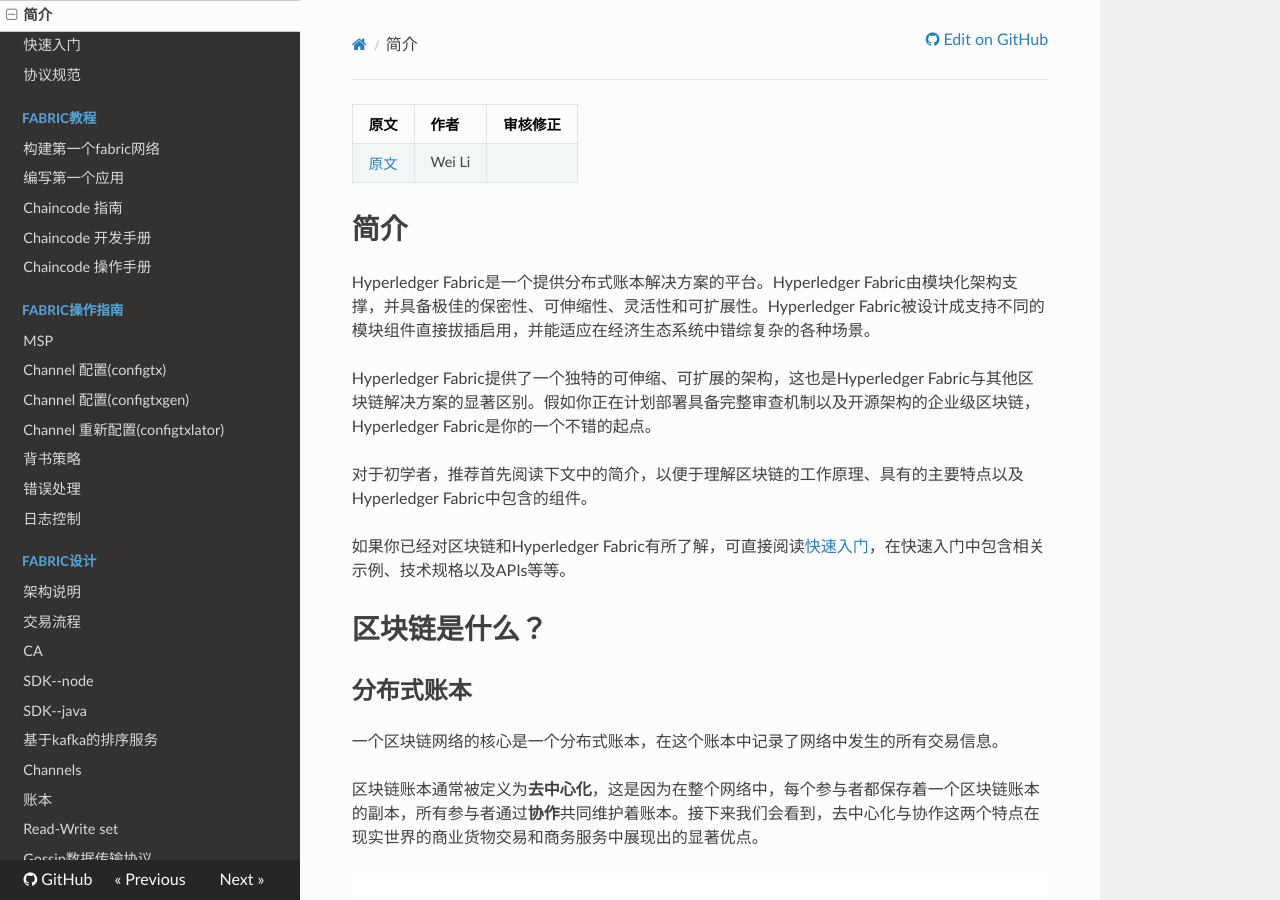
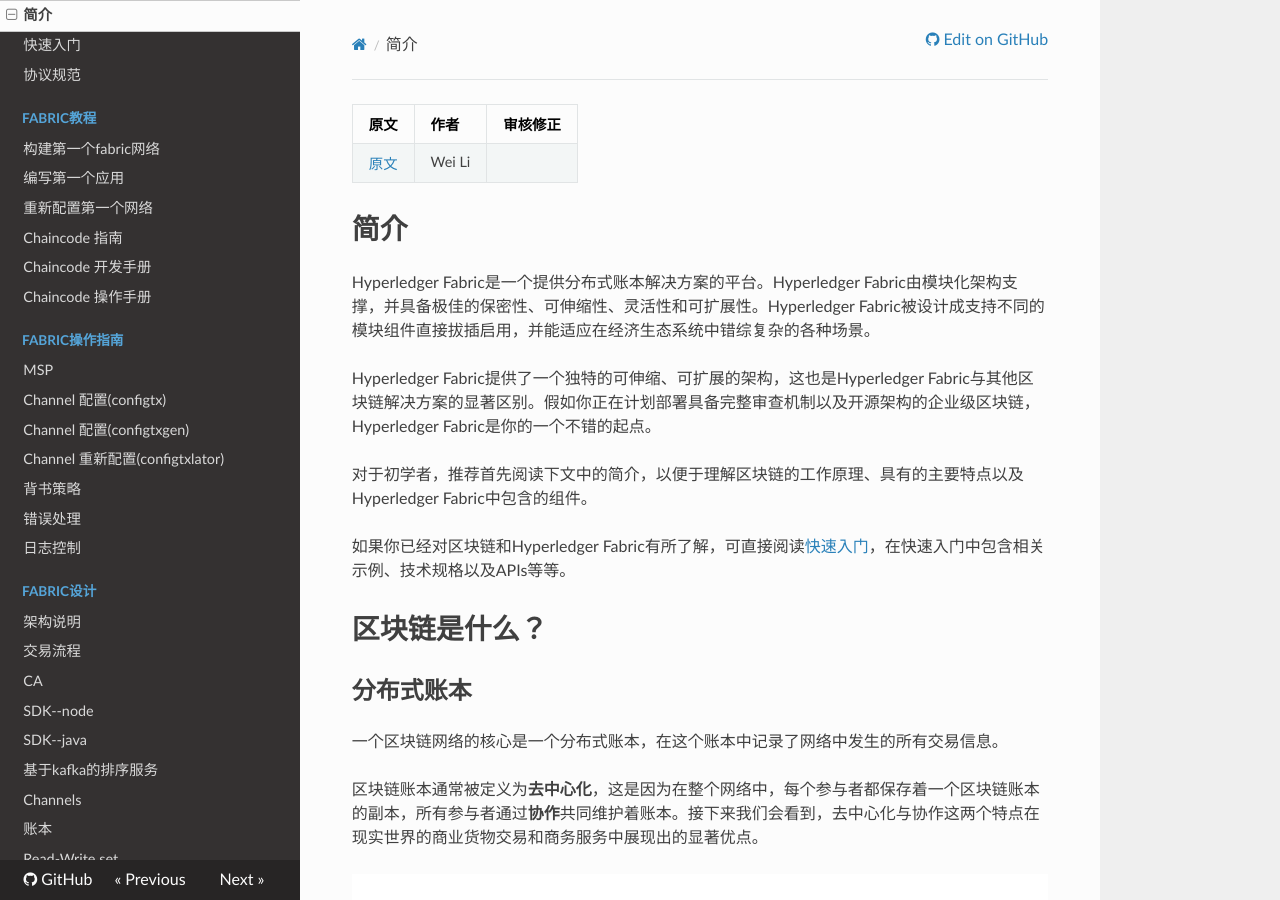
Before and after one commit to HyperledgerCN/hyperledgerDocs, an MkDocs documentation site: the page built from docs/blockchain_zh.md, in a window 1280 px wide and 900 px high. Built offline with MkDocs 1.6.1, drawn with Linux system fonts in a browser that asks for light colours; nearby versions of some CDN libraries; old or Windows-style settings are respelled for this version of MkDocs; some of the changed lines change nothing that is shown.

Commit message:
Update mkdocs.yml

```diff
--- a/mkdocs.yml
+++ b/mkdocs.yml
@@ -17,6 +17,7 @@
     - Fabric教程:
       - 构建第一个fabric网络: build_network_zh.md
       - 编写第一个应用: write_first_app_zh.md
+      - 重新配置第一个网络: channel_update_zh.md
       - Chaincode 指南: chaincode_zh.md
       - Chaincode 开发手册: chaincode_developers_zh.md
       - Chaincode 操作手册: chaincode_operators_zh.md
```
